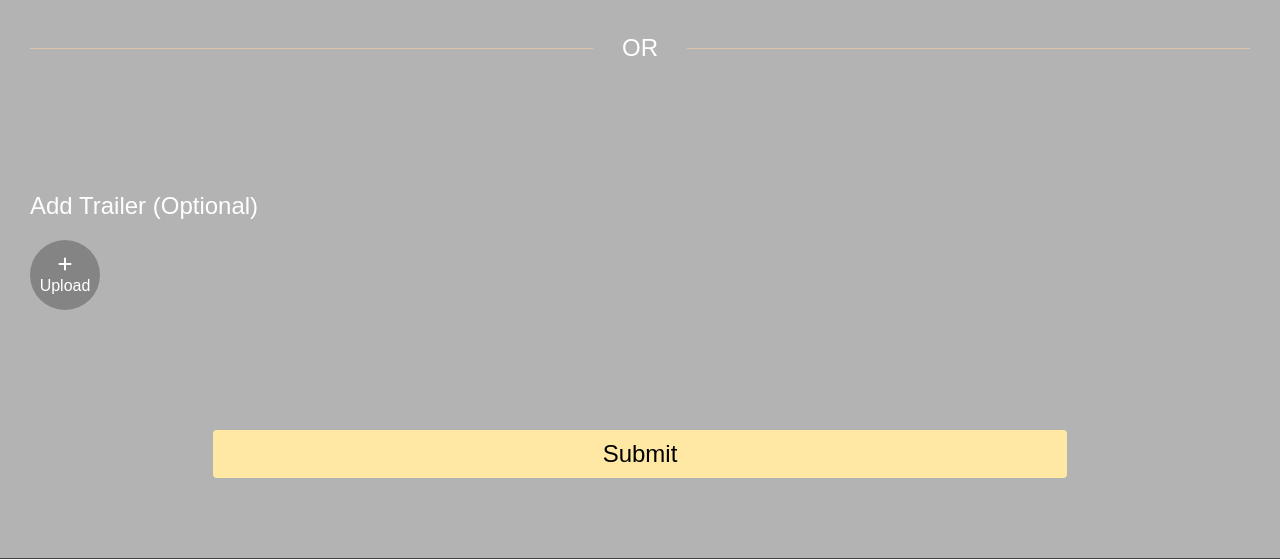
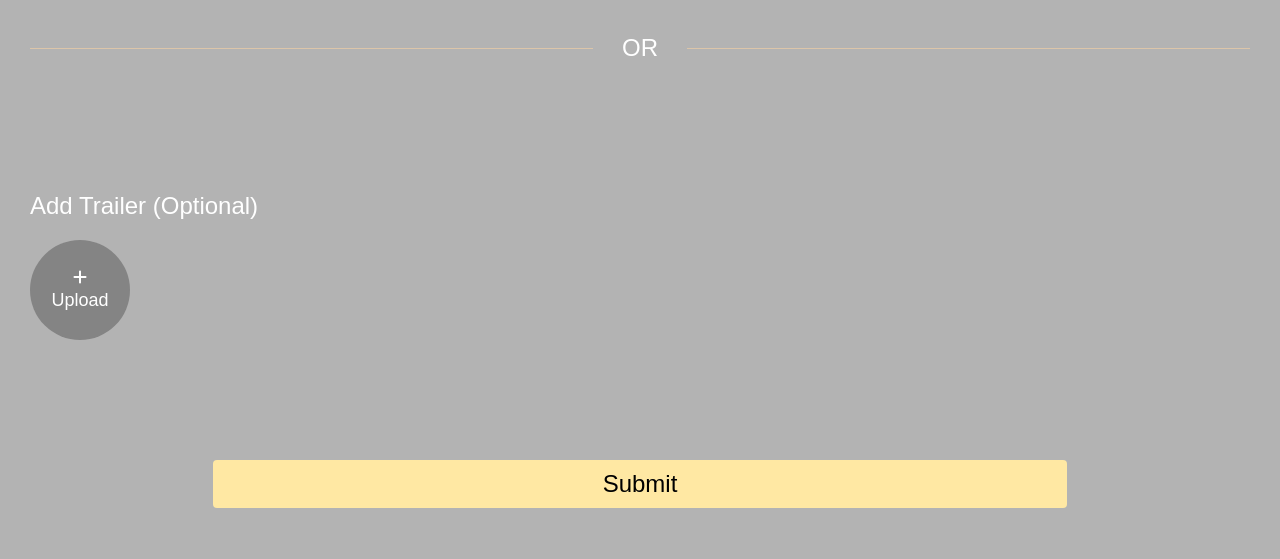
Before and after one commit to Jozz77/Screened-Movie-Blog, a Django app: page /post/new/ in a window 1280 px wide. Shown: the part 2200-2759 px from the top of the page. Run offline with Django 4.2, Linux system fonts and the light colour scheme; some libraries are stand-ins or nearby versions; some web fonts are replaced.

Commit message:
new commit

```diff
--- a/static/css/write_and_submit.css
+++ b/static/css/write_and_submit.css
@@ -152,15 +152,15 @@ textarea{
 }
 .trailer{
     background-color: rgba(121, 121, 121, 0.8);
-    width: 7rem;
-    height: 7rem;
+    width: 10rem;
+    height: 10rem;
     border-radius: 50%;
     font-size: 16px;
     text-decoration: none;
     margin-block: 2rem;
 }
 .trailer p{
-    font-size: 16px;
+    font-size: 18px;
     margin-top: .3rem;
 }
 
--- a/static/css/write_for_us.css
+++ b/static/css/write_for_us.css
@@ -531,4 +531,10 @@ body {
   .suspense {
     width: 80%;
   }
+  .line1 {
+    transform: scaleY(2.5) translateY(-9rem);
+  }
+  .line2 {
+    transform: scaleY(2.5) translateY(-9rem);
+  }
 }
```
